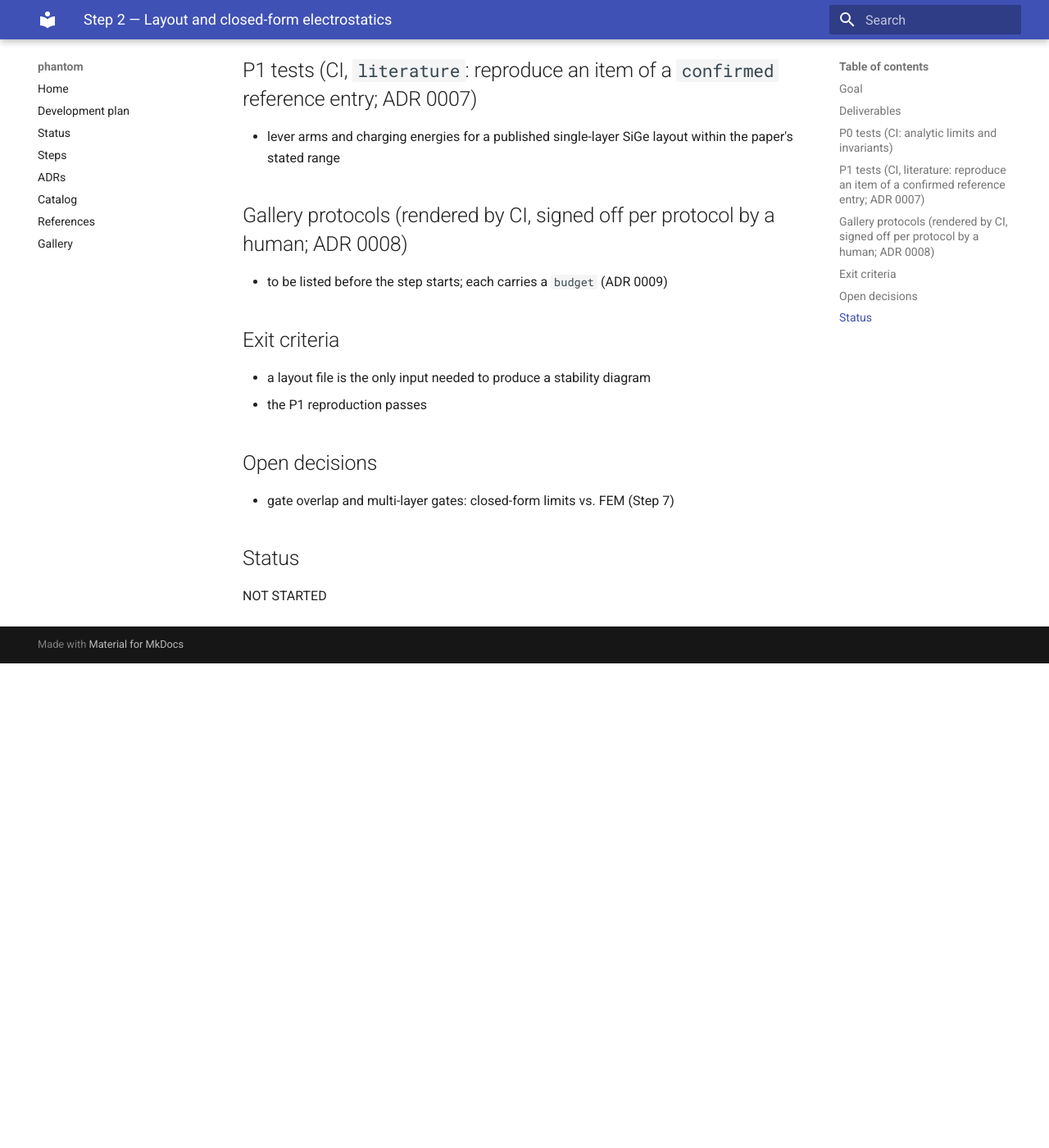
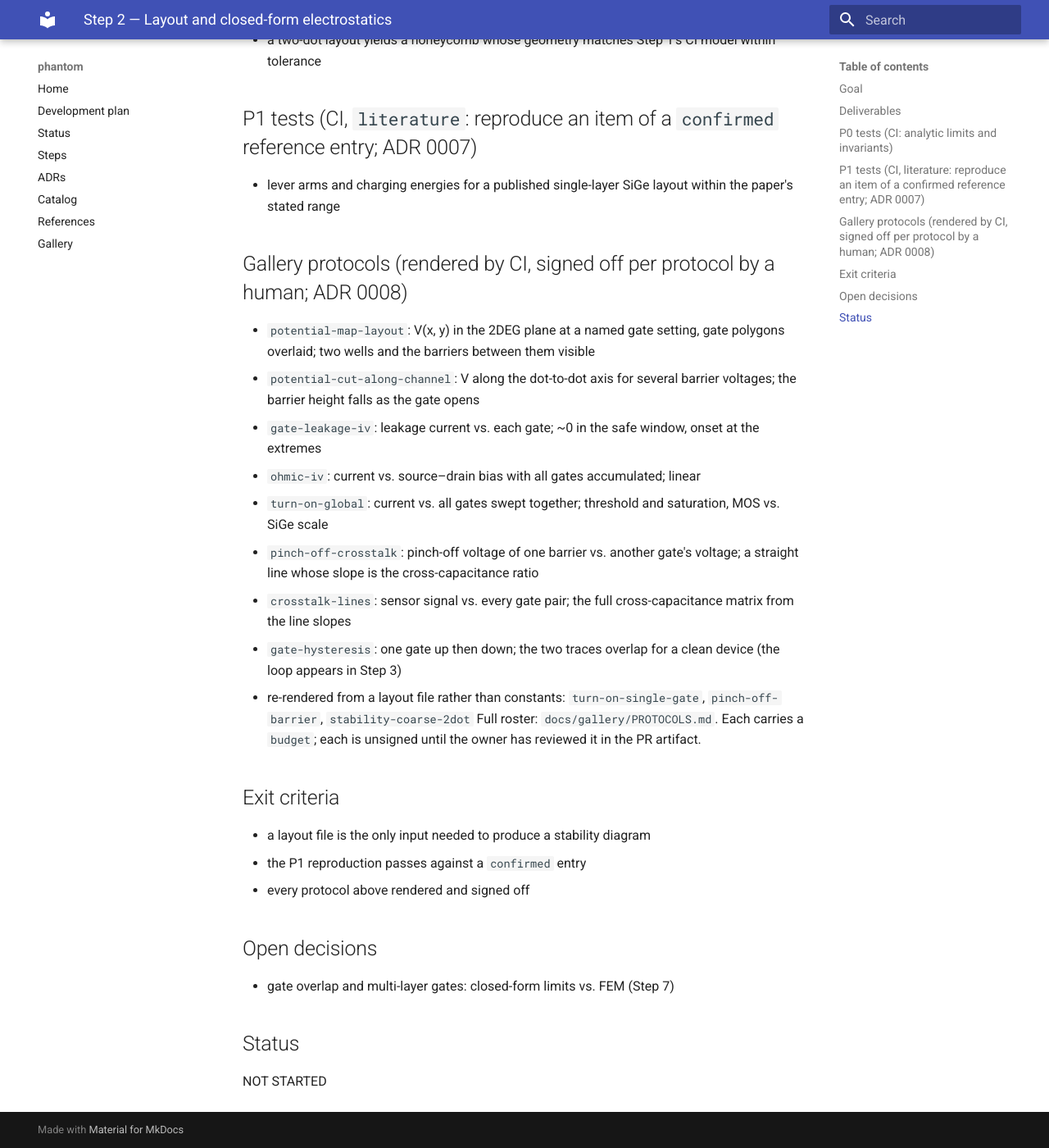
Before and after one commit to CowboyQuantum/phantom, an MkDocs documentation site: the page built from docs/steps/02-layout-electrostatics.md, in a window 1280 px wide and 1400 px high, scrolled down 815 px. Shown: the whole window at 82% size. Built offline with MkDocs 1.6.1 and Material for MkDocs 9.7.7, drawn with Linux system fonts in a browser that asks for light colours; before the commit the page ends 1624 px from its top, so only the background shows below that; some of the changed text lies outside the part shown.

Commit message:
docs(steps): open Steps 1 and 2 — issues #16 and #17, Step 2 protocols, branch naming
Step 2 lists its gallery protocols (potential maps, electrical health
family) and its reference-entry deliverable. CLAUDE.md: step-N/ branches
for roadmap-step issues, issue-<n>/ otherwise. STATUS rewritten for the
next session.

Co-Authored-By: Claude Fable 5.1 <noreply@anthropic.com>

```diff
--- a/docs/steps/02-layout-electrostatics.md
+++ b/docs/steps/02-layout-electrostatics.md
@@ -9,6 +9,7 @@ A gate layout and a material stack give V(r; gate vector) in microseconds; dots
 - `layout`: gate polygons, stack (2DEG depth, dielectric layers), material class (`SiGe`, `MOS`) with their default parameters
 - `electrostatics`: Davies–Larkin–Stern closed-form potential for polygonal gates over a 2DEG; per-gate basis; superposition; a 2D effective-mass Schrödinger solve on the potential for dot positions and level spacings
 - `charge` reads lever arms and barrier heights from `electrostatics` instead of constants
+- reference entries (`proposed`) for the closed-form potential and for the published layout the P1 row reproduces (ADR 0007)
 
 ## P0 tests (CI: analytic limits and invariants)
 - a single rectangular gate's potential matches the closed form at known points
@@ -19,11 +20,21 @@ A gate layout and a material stack give V(r; gate vector) in microseconds; dots
 - lever arms and charging energies for a published single-layer SiGe layout within the paper's stated range
 
 ## Gallery protocols (rendered by CI, signed off per protocol by a human; ADR 0008)
-- to be listed before the step starts; each carries a `budget` (ADR 0009)
+- `potential-map-layout`: V(x, y) in the 2DEG plane at a named gate setting, gate polygons overlaid; two wells and the barriers between them visible
+- `potential-cut-along-channel`: V along the dot-to-dot axis for several barrier voltages; the barrier height falls as the gate opens
+- `gate-leakage-iv`: leakage current vs. each gate; ~0 in the safe window, onset at the extremes
+- `ohmic-iv`: current vs. source–drain bias with all gates accumulated; linear
+- `turn-on-global`: current vs. all gates swept together; threshold and saturation, MOS vs. SiGe scale
+- `pinch-off-crosstalk`: pinch-off voltage of one barrier vs. another gate's voltage; a straight line whose slope is the cross-capacitance ratio
+- `crosstalk-lines`: sensor signal vs. every gate pair; the full cross-capacitance matrix from the line slopes
+- `gate-hysteresis`: one gate up then down; the two traces overlap for a clean device (the loop appears in Step 3)
+- re-rendered from a layout file rather than constants: `turn-on-single-gate`, `pinch-off-barrier`, `stability-coarse-2dot`
+Full roster: `docs/gallery/PROTOCOLS.md`. Each carries a `budget`; each is unsigned until the owner has reviewed it in the PR artifact.
 
 ## Exit criteria
 - a layout file is the only input needed to produce a stability diagram
-- the P1 reproduction passes
+- the P1 reproduction passes against a `confirmed` entry
+- every protocol above rendered and signed off
 
 ## Open decisions
 - gate overlap and multi-layer gates: closed-form limits vs. FEM (Step 7)
```
Also changed, not shown: CLAUDE.md (+1 -1 lines), docs/gallery/PROTOCOLS.md (+2 -0 lines).
